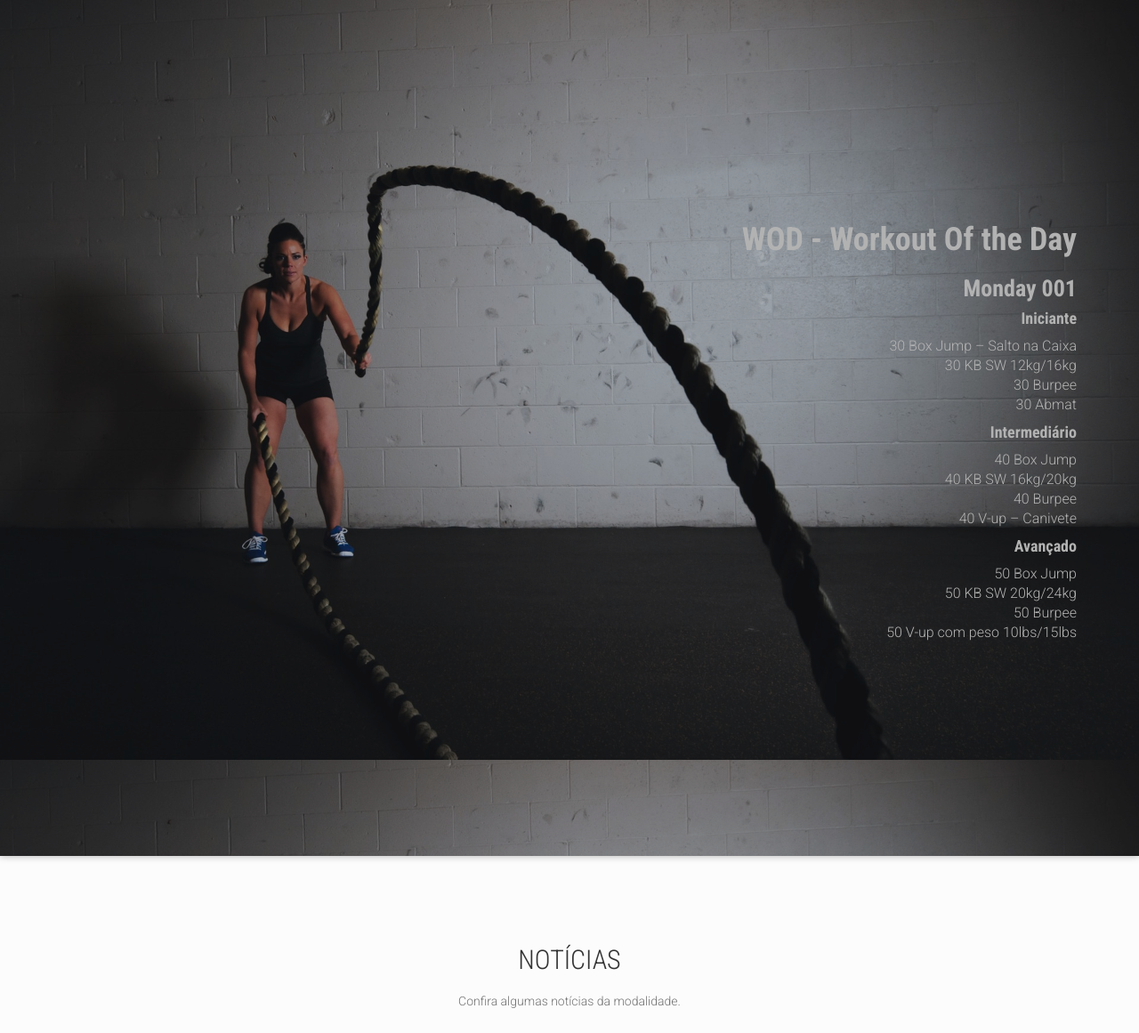
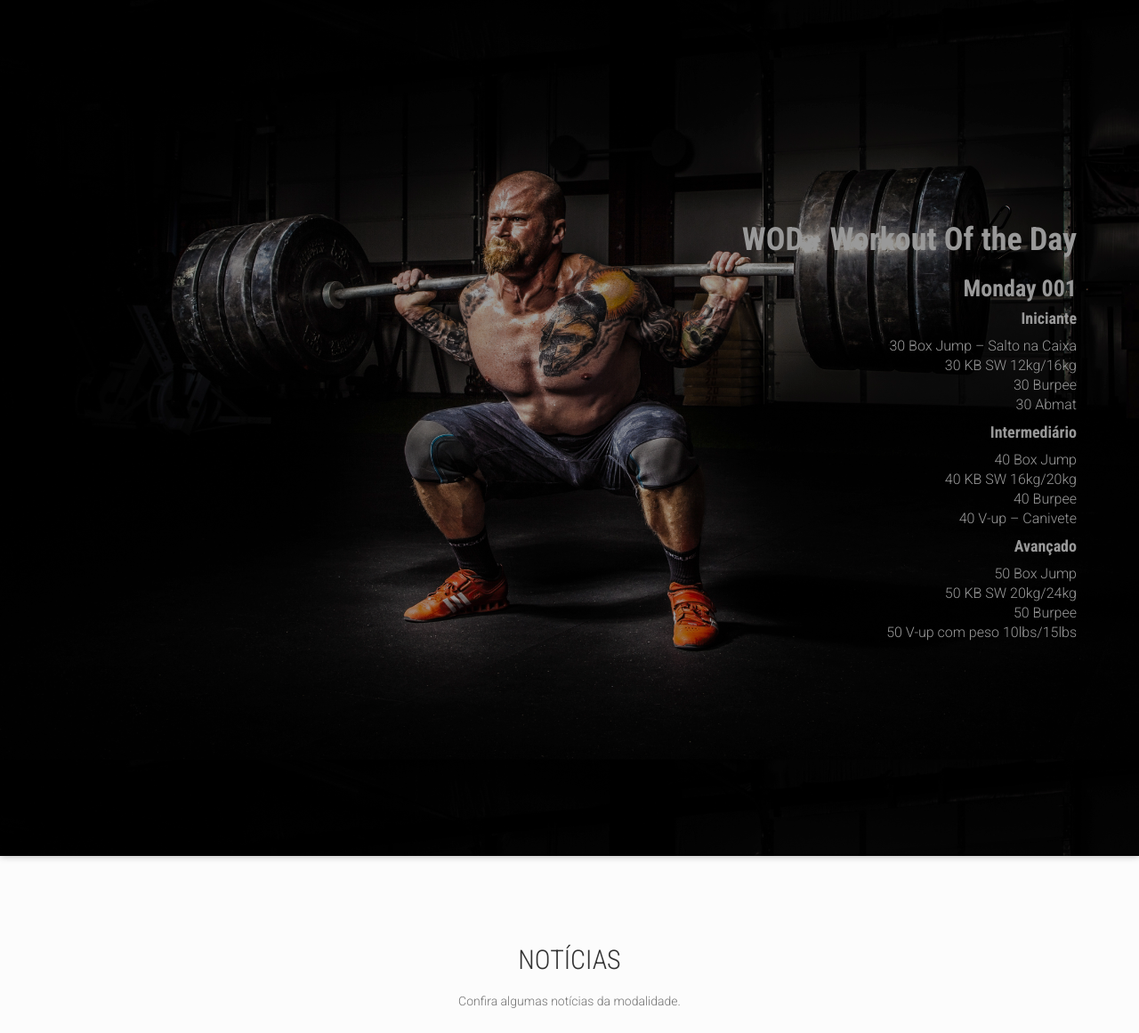
Before and after one commit to ribeiro-eduardo/crossfit, a PHP site: page /crossfit/ in a window 1280 px wide. Shown: the part 753-1914 px from the top of the page at 89% size. Run offline with PHP 8.4, Linux system fonts and the light colour scheme; data comes from the database, SQL or seed files in the repository; data that the repository does not hold is empty; some web fonts are replaced.

Commit message:
fotos alteradas hd

```diff
--- a/hd/about-crossfit.php
+++ b/hd/about-crossfit.php
@@ -44,7 +44,7 @@ $texto = $sobreBO->get(2);
             <div class="container">
                 <div class="row">
                     <div class="col-md-6 wow fadeInLeft" data-wow-delay=".3s" >
-                        <img src="images/sobre-crossfit.jpg" alt="" class="img-responsive">
+                        <img src="images/training.jpg" alt="" class="img-responsive">
                     </div>
                     <div class="col-md-6">
                         <div class="block">
--- a/hd/css/main.css
+++ b/hd/css/main.css
@@ -1154,7 +1154,7 @@ article {
 }
 
 #wod-area {
-  background: url('../images/training.jpg') no-repeat 50%;
+  background: url('../images/sobre-crossfit.jpg') no-repeat 50%;
   background-size: cover;
   background-attachment: fixed;
   padding: 230px 0;
@@ -1166,7 +1166,7 @@ article {
 #wod-area:before {
   content: '';
   z-index: 9;
-  background: rgba(0, 0, 0, 0.3);
+  background: rgba(0, 0, 0, 0.4);
   position: absolute;
   top: 0;
   left: 0;
```
Also changed, not shown: hd/index.php (+4 -4 lines).
